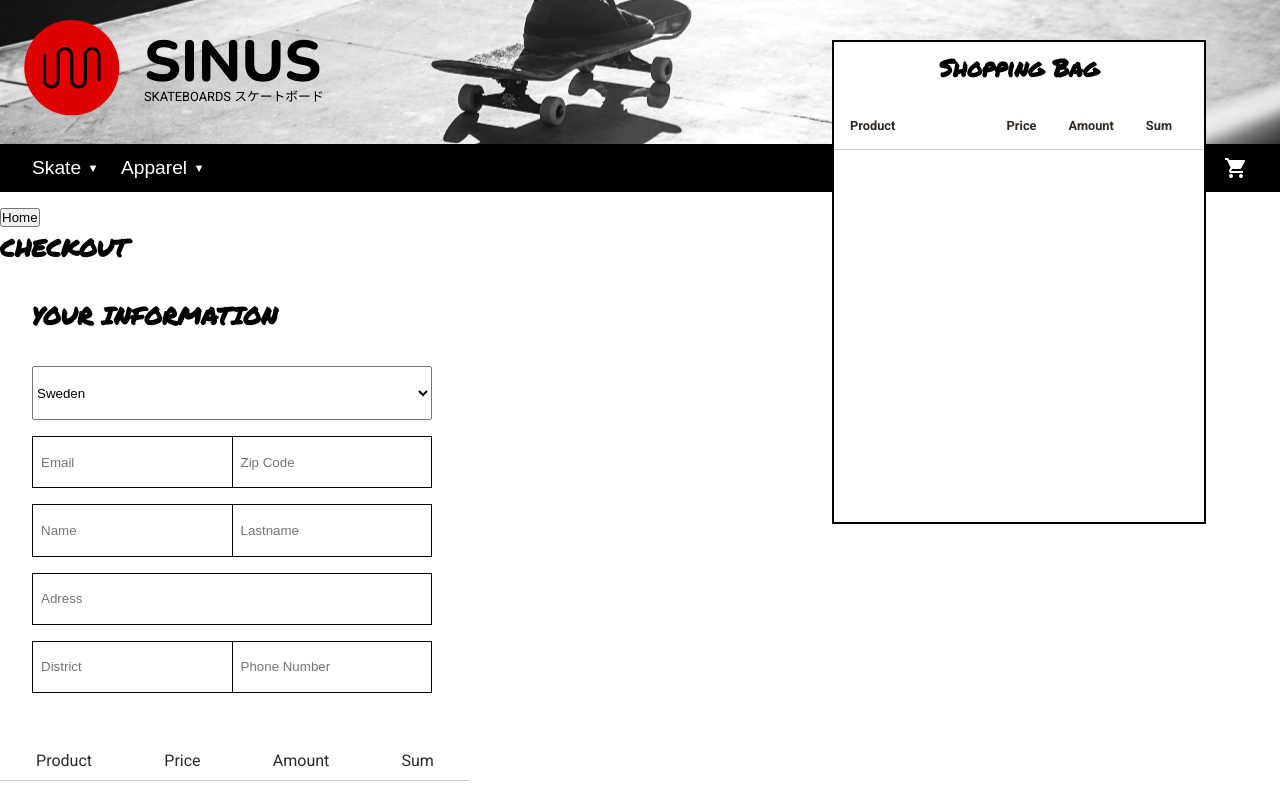
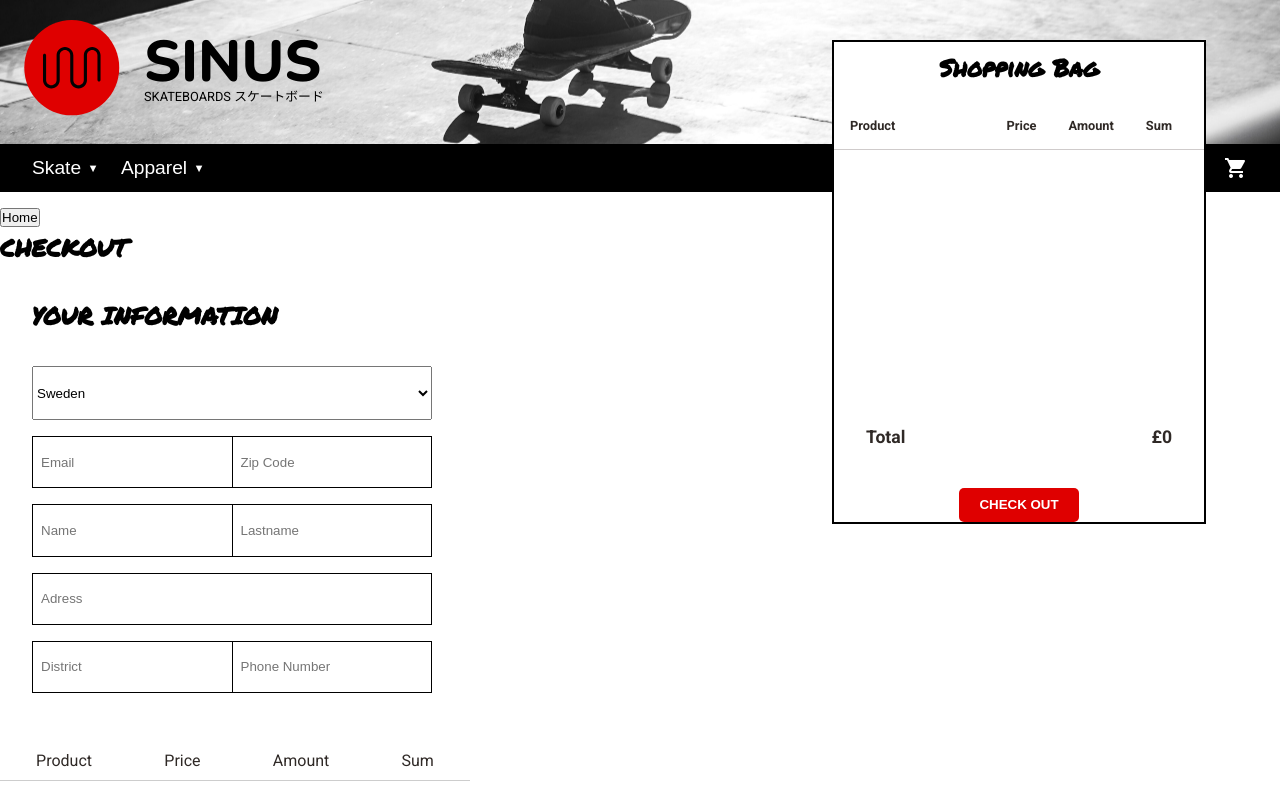
Before and after one commit to shakana0/Sinus-skate-shop, a Vue app: page /Checkout in a window 1280 px wide. Both pictures are taken after a click on the button "shopping_cart". Shown: the top 800 px of the page. Built offline with nearby package versions, Linux system fonts and the light colour scheme; a web font is replaced by a local one.

Commit message:
added products to cart

```diff
--- a/src/components/CartBag.vue
+++ b/src/components/CartBag.vue
@@ -6,44 +6,61 @@
       <p>Amount</p>
       <p>Sum</p>
     </div>
-        <div class="line"></div><br><br>
+    <div class="line"></div>
+    <br /><br />
     <div class="line"></div>
     <p>Order Value</p>
     <p>Delivery</p>
     <div class="line"></div>
+    <div class="total">
       <p>Total</p>
+      <p>£{{ getTotalPrice }}</p>
+    </div>
     <div class="line"></div>
-            <p class="orderInfo">SINUS offers free returns within 30 days of purchase. Read more about our full Return and refund policy</p>
-
+    <p class="orderInfo">
+      SINUS offers free returns within 30 days of purchase. Read more about our
+      full Return and refund policy
+    </p>
   </section>
 </template>
 
 <script>
 export default {
-
-}
+  computed: {
+    getTotalPrice() {
+      return this.$store.getters.calcTotalPrice;
+    },
+  },
+};
 </script>
 
 <style lang="scss" scoped>
-section{
+section {
   width: 470px;
+  div.total {
+    display: flex;
+    justify-content: space-between;
+    p:nth-child(2) {
+      font-weight: 600;
+    }
+  }
+}
+.line {
+  width: 100%;
+  height: 1px;
+  background-color: #cdcdcd;
+}
 
-}
-.line{
-    width:100%;
-    height: 1px;
-    background-color: #CDCDCD;
-}
-.lineWrapper{
+.lineWrapper {
   display: flex;
   justify-content: space-around;
 }
-.orderInfo{
+.orderInfo {
   font-size: 12px;
   text-align: center;
 }
-p{
+p {
   padding: 10px 0;
 }
-
-</style>>
+</style>
+>
--- a/src/components/Delivery.vue
+++ b/src/components/Delivery.vue
@@ -3,17 +3,17 @@
     <section class="delivery">
       <h2>DELIVERY</h2>
       <div>
-        <input type="radio" />
+        <input type="radio" name="delivery"/>
         <p>Standard home delivery</p>
-        <img src="@/assets/icons/fedex.png" width="40px" alt="Fedex icon" />
+        <img src="@/assets/icons/fedex.png" width="40px" alt="Fedex icon"/>
       </div>
       <div>
-        <input type="radio" />
+        <input type="radio" name="delivery"/>
         <p>Standard pick up location</p>
         <img src="@/assets/icons/ups.png" width="20px" alt="Fedex icon" />
       </div>
       <div>
-        <input type="radio" />
+        <input type="radio" name="delivery"/>
         <p>Parcel locker</p>
         <img src="@/assets/icons/dhl.png" width="40px" alt="Fedex icon" />
       </div>
@@ -21,7 +21,7 @@
     <section class="payment">
       <h2>PAYMENTS</h2>
       <div>
-        <input type="radio" />
+        <input type="radio" id="id" value="id" />
         <p>Pay with card</p>
         <span class="material-icons">credit_card</span>
       </div>
--- a/src/components/ShoppingBag.vue
+++ b/src/components/ShoppingBag.vue
@@ -1,7 +1,8 @@
 <template>
   <main>
+    <header>
       <h2>Shopping Bag</h2>
-    <header>
+      <section>
         <div class="headers">
           <p>Product</p>
           <div>
@@ -10,44 +11,54 @@
             <p>Sum</p>
           </div>
         </div>
-    </header>
+      </section>
       <article>
         <section class="order" v-for="order in cartList" :key="order.id">
           <!-- <img class="product-image" :class="product.category" :src="'http://localhost:5000/images/' + order.imgFile" alt="product"> -->
           <!-- fetcha bilden -->
+          <!-- <p>{{ order.category }}</p> -->
+          <div>
             <p>{{ order.category }}</p>
             <p>{{ order.title }}</p>
-        <p>{{order.price}}</p>
-        <p>{{order.amount}}</p>
+          </div>
+          <p>{{ order.price }}</p>
+          <div>
+            <span @click="addProduct(order)">+</span>
+            <p>{{ order.amount }}</p>
+            <span @click="removeProduct(order)">-</span>
+          </div>
         </section>
       </article>
+    </header>
+    <section class="total-price">
+      <div>
+        <p>Total</p>
+        <p>£{{ getTotalPrice }}</p>
+      </div>
+      <router-link to="/Checkout">
+        <button>CHECK OUT</button>
+      </router-link>
+    </section>
   </main>
 </template>
 
 <script>
 export default {
+  methods: {
+    addProduct(order) {
+      return this.$store.dispatch("addToCart", order);
+    },
+    removeProduct(order){
+      return this.$store.dispatch('removeFromCart', order)
+    }
+  },
   computed: {
     cartList() {
-      console.log(this.$store.state.products)
-      // console.log(cartItem.id)
-        return this.$store.state.inCart.map( cartItem => ({
-        id: cartItem.id,
-        title: this.$store.state.products.find((product) => product.id == cartItem.id).title,
-        imgFile: this.$store.state.products.find((product) => product.id == cartItem.id).imgFile,
-        amount: cartItem.amount
-      })
-      );
-
+      return this.$store.getters.cart;
     },
-
-
-// return this.$store.state.inCart.map((item) =>
-//         this.$store.state.products.find((product) => product.id == item.id)
-
-    //  cart(){
-    //    console.log('cart')
-    //   return this.$store.getters.cart
-    // },
+    getTotalPrice() {
+      return this.$store.getters.calcTotalPrice;
+    },
   },
 };
 </script>
@@ -56,8 +67,12 @@ export default {
 main {
   width: 370px;
   height: 480px;
+  overflow: scroll;
   border: 2px solid black;
   background-color: white;
+  display: flex;
+  justify-content: space-between;
+  flex-direction: column;
 
   h2 {
     text-align: center;
@@ -82,5 +97,56 @@ main {
       }
     }
   }
+  article {
+    .order {
+      display: flex;
+      justify-content: space-between;
+      padding: 0 1rem;
+
+      div p:first-child {
+        font-family: "Permanent Marker", cursive;
+      }
+      div:nth-child(3) {
+        display: flex;
+        justify-content: space-between;
+        width: 60px;
+
+        span {
+          text-align: center;
+          background-color: #38d8c4;
+          color: white;
+          width: 1.2rem;
+          height: 1.2rem;
+          border-radius: 50%;
+        }
+      }
+    }
+  }
+  .total-price {
+    display: flex;
+    flex-direction: column;
+    div {
+      display: flex;
+      justify-content: space-between;
+      padding: 2rem;
+
+      p {
+        font-weight: 600;
+        font-size: 1.1rem;
+      }
+    }
+    a {
+      align-self: center;
+
+      button {
+        font-weight: 600;
+        color: white;
+        padding: 0.6rem 1.3rem;
+        background-color: #df0000;
+        border: none;
+        border-radius: 5px;
+      }
+    }
+  }
 }
 </style>
--- a/src/store/index.js
+++ b/src/store/index.js
@@ -24,17 +24,9 @@ export default new Vuex.Store({
     checkLoginError(state, isError) {
       state.errors.loginError = isError;
     },
-    saveInCart(state, product){
-      // state.inCart.push(product.id)
-      const cart = state.inCart.find((cartItem) => cartItem.id == product.id)
-      console.log(state.inCart)
-      if(cart){
-        cart.amount++
-      }else{
-        state.inCart.push({id: product.id, amount: 1})
-        console.log(state.inCart)
-      }
-    }
+    saveInCart(state, product) {
+      state.inCart.push({ id: product.id, amount: 1 });
+    },
   },
   actions: {
     async getItems(context, query) {
@@ -63,32 +55,51 @@ export default new Vuex.Store({
         context.commit("saveAutData", userData.data);
         context.commit("checkLoginError", false);
       }
-      // api.saveToken(response.data.token);
-      // const userData = await api.getUser();
-      // context.commit('saveAutData', userData.data);
     },
+    //kanske flytta till mutations//
+
     addToCart(context, product) {
-      context.commit("saveInCart", product);
+      const cart = context.state.inCart.find(
+        (cartItem) => cartItem.id == product.id
+      );
+      if (cart) {
+        cart.amount++;
+      } else {
+        context.commit("saveInCart", product);
+      }
+    },
+    removeFromCart(context, product) {
+      const cart = context.state.inCart.find(
+        (cartItem) => cartItem.id == product.id
+      );
+      if (cart.amount > 1) {
+        cart.amount--;
+      } else {
+        context.state.inCart.splice(context.state.inCart.indexOf(cart), 1)
+      }
     },
   },
 
   getters: {
     filterProducts(state) {
       return function (category) {
+        console.log(category)
         return state.products.filter(
           (products) => products.category == category
         );
       };
     },
-    // cart(state){
-    //   console.log('hejsan')
-    //   return state.inCart.map( cartItem => ({
-    //     id: cartItem.id,
-    //     title: state.products[cartItem.id].title,
-    //     imgFile: state.products[cartItem.id].imgFile,
-    //     amount: cartItem.amount
-    //   }))
-    // }
+    cart(state) {
+      return state.inCart.map((cartItem) => ({
+        ...state.products.find((product) => product.id == cartItem.id),
+        amount: cartItem.amount,
+      }));
+    },
+    calcTotalPrice(state, getters) {
+      return getters.cart.reduce((accumulator, item) => {
+        return accumulator + item.amount * item.price;
+      }, 0);
+    },
   },
   modules: {},
 });
--- a/src/views/HomePage.vue
+++ b/src/views/HomePage.vue
@@ -1,8 +1,6 @@
 <template>
   <div class="home">
-    <router-link to="/Checkout">
-      <button>CHECK OUT</button>
-    </router-link>
+
   </div>
 </template>
 
@@ -13,14 +11,6 @@ export default {
 </script>
 
 <style scoped lang="scss">
-button {
-  font-size: 1.5rem;
-  font-weight: 600;
-  color: white;
-  padding: 1rem 1.6rem;
-  background-color: #df0000;
-  border: none;
-  border-radius: 5px;
-}
+
 
 </style>
--- a/src/views/ProductsPage.vue
+++ b/src/views/ProductsPage.vue
@@ -23,7 +23,6 @@ export default {
   },
   methods: {
     saveProduct(product) {
-      // console.log(product);
       this.currentProduct = product;
       this.showModal = true;
       this.showOverlay = true;
```
Lines whose indentation alone changed are shown as unchanged.
